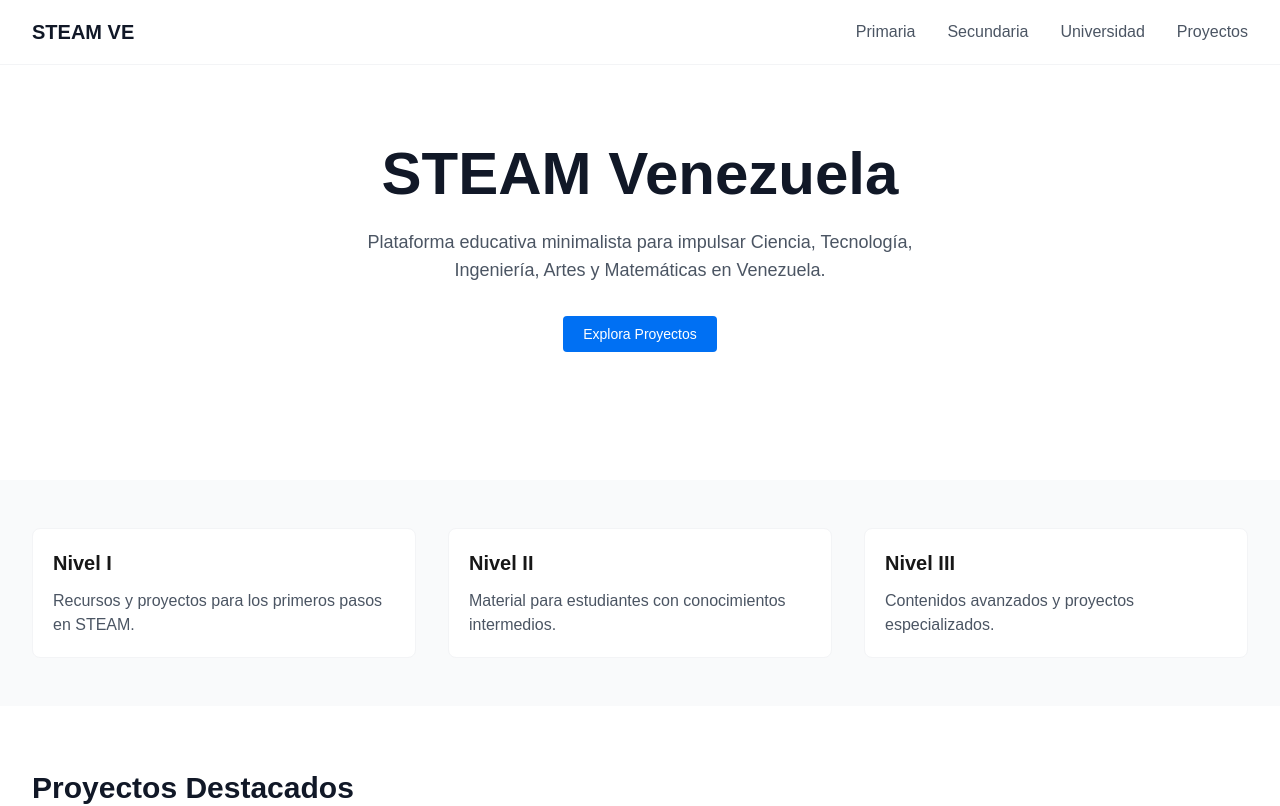
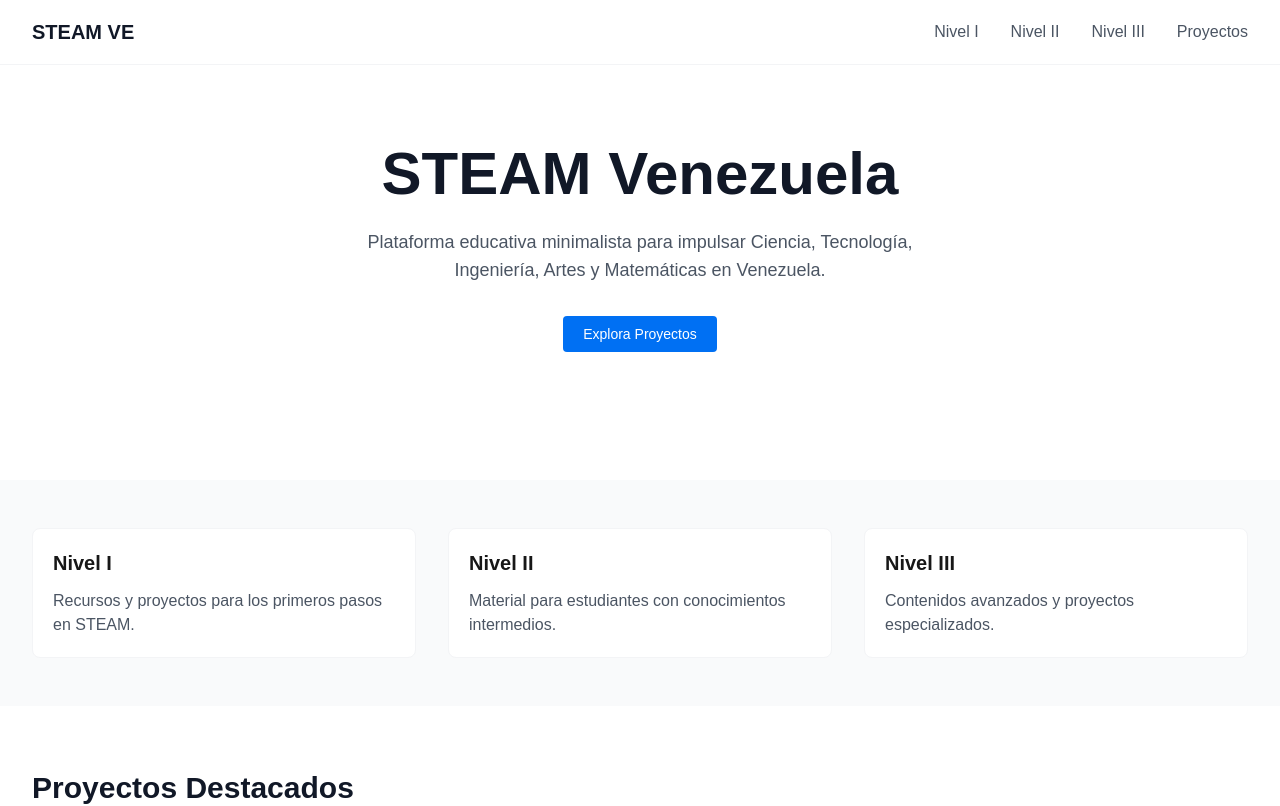
Before and after one commit to Guaroduino/guaroduino-steam, a Next.js app: page / in a window 1280 px wide. Shown: the top 806 px of the page. Built offline with nearby package versions, Linux system fonts and the light colour scheme.

Commit message:
Actualizar barra de navegación con nuevos nombres de niveles

```diff
--- a/src/components/Navbar.tsx
+++ b/src/components/Navbar.tsx
@@ -13,22 +13,22 @@ export default function Navbar() {
 
           <div className="hidden sm:flex sm:items-center sm:space-x-8">
             <Link
-              href="/primaria"
+              href="/nivel-1"
               className="text-gray-600 hover:text-gray-900"
             >
-              Primaria
+              Nivel I
             </Link>
             <Link
-              href="/secundaria"
+              href="/nivel-2"
               className="text-gray-600 hover:text-gray-900"
             >
-              Secundaria
+              Nivel II
             </Link>
             <Link
-              href="/universidad"
+              href="/nivel-3"
               className="text-gray-600 hover:text-gray-900"
             >
-              Universidad
+              Nivel III
             </Link>
             <Link
               href="/proyectos"
```
